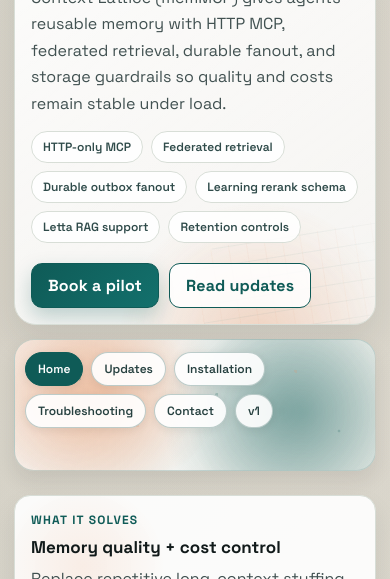
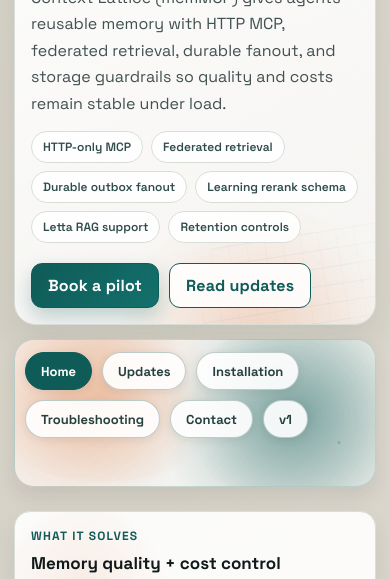
Before and after one commit to sheawinkler/memmcp-overview, a plain HTML site: page index.html in a window 390 px wide. Shown: the part 247-826 px from the top of the page. Drawn offline with Linux system fonts and the light colour scheme.

Commit message:
Sync public overview assets from private repo

```diff
--- a/index.html
+++ b/index.html
@@ -4,7 +4,7 @@
   <meta charset="utf-8" />
   <meta name="viewport" content="width=device-width, initial-scale=1" />
   <title>Context Lattice | Private memory fabric for AI agents</title>
-  <link rel="stylesheet" href="styles.css?v=20260217f" />
+  <link rel="stylesheet" href="styles.css?v=20260217g" />
 </head>
 <body class="home">
   <main class="container">
--- a/styles.css
+++ b/styles.css
@@ -273,18 +273,25 @@
 .ribbon-nav {
   position: relative;
   z-index: 2;
-  min-height: 120px;
+  min-height: 132px;
   align-items: center;
   justify-content: center;
   align-content: center;
-  gap: 10px;
-  padding: 12px;
+  gap: 12px;
+  padding: 14px 12px;
 }
 
 .ribbon-nav a {
   background: rgba(255, 255, 255, 0.9);
   border-color: rgba(135, 165, 160, 0.55);
   box-shadow: 0 2px 10px rgba(17, 26, 26, 0.08);
+  font-size: 14px;
+  font-weight: 700;
+  padding: 11px 18px;
+  min-height: 42px;
+  display: inline-flex;
+  align-items: center;
+  line-height: 1;
 }
 
 .section .card {
@@ -745,16 +752,22 @@
   }
 
   .lattice-ribbon {
-    min-height: 130px;
+    min-height: 146px;
     margin-top: 14px;
   }
 
   .ribbon-nav {
-    min-height: 130px;
+    min-height: 146px;
     justify-content: flex-start;
     align-content: flex-start;
-    gap: 8px;
+    gap: 10px;
     padding: 12px 10px;
+  }
+
+  .ribbon-nav a {
+    font-size: 13px;
+    padding: 10px 15px;
+    min-height: 38px;
   }
 
   .sub {
```
Also changed, not shown: contact.html (+1 -1 lines), installation.html (+1 -1 lines), troubleshooting.html (+1 -1 lines), updates.html (+1 -1 lines).
